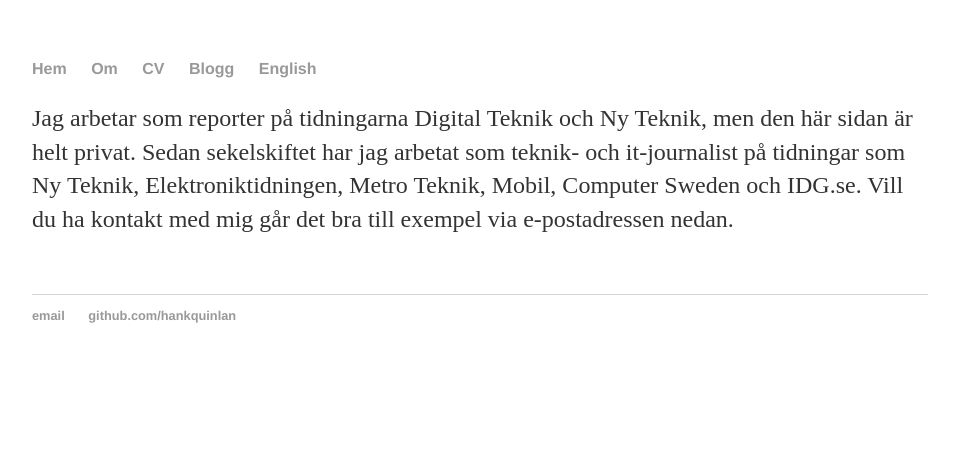
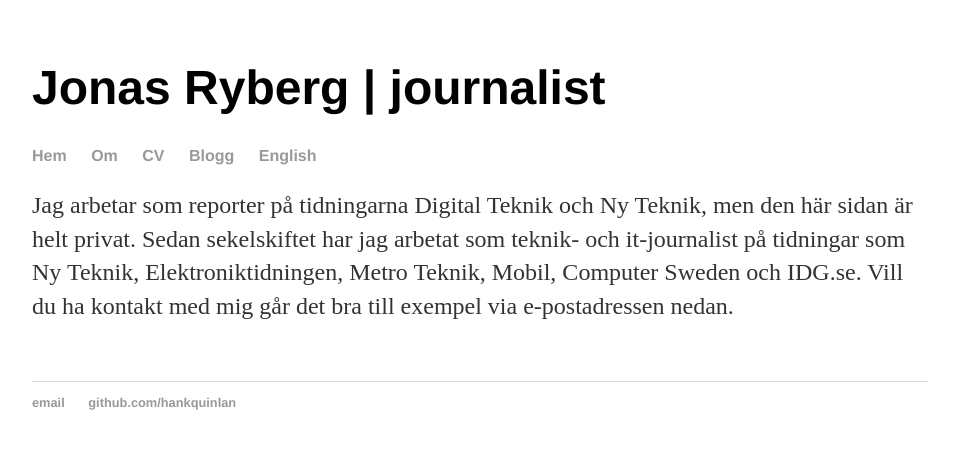
Before and after one commit to jonasryberg/test, a Jekyll site: the page index.html, which Jekyll copies as it is, in a window 1280 px wide. Shown: the top 449 px of the page, without its empty margins (160-1119 px from the left). Built offline with Jekyll 4.4.1, drawn with Linux system fonts in a browser that asks for light colours.

Commit message:
Update index.html

```diff
--- a/index.html
+++ b/index.html
@@ -6,7 +6,7 @@
 		<link rel="stylesheet" type="text/css" href="css/main.css">
 	</head>
 	<body>
-
+		<H1>Jonas Ryberg | journalist</H1>
 		<nav>
     		<ul>
         		<li><a href="/">Hem</a></li>
```
